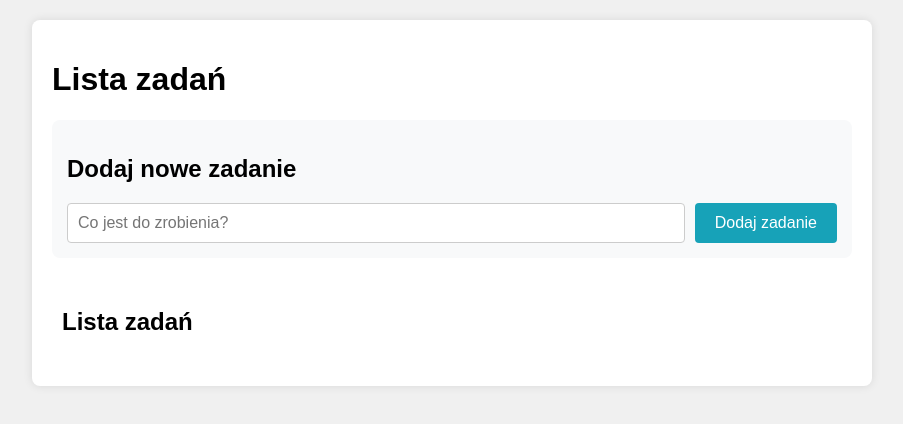
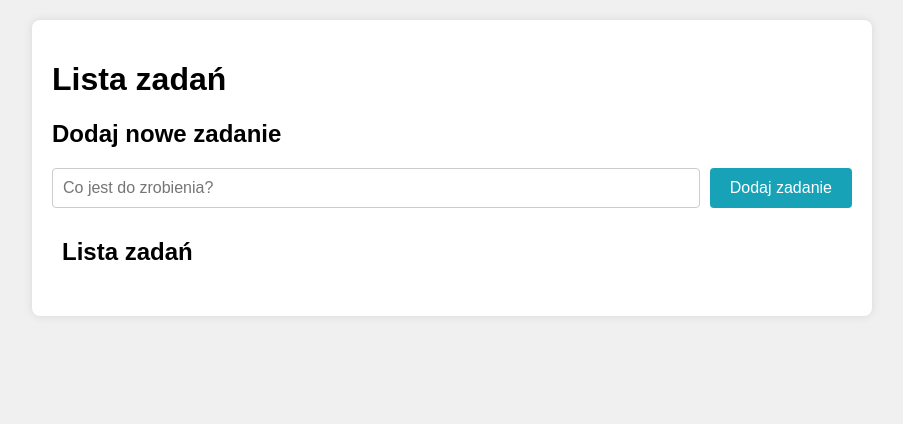
Before and after one commit to antonis04/TodoList, a plain HTML site: page index.html in a window 1280 px wide. Shown: the whole page, without its empty margins (188-1091 px from the left). Drawn offline with Linux system fonts and the light colour scheme.

Commit message:
skrocony css

```diff
--- a/style.css
+++ b/style.css
@@ -15,17 +15,14 @@
   border-radius: 8px;
 }
 
-.title,
-.task-form__title,
+
 .task-list__title {
   text-align: left;
 }
 
-.task-form {
-  background-color: #f8f9fa;
-  padding: 15px;
-  border-radius: 8px;
-  margin-bottom: 20px;
+.task-form__form {
+  display: flex;
+  gap: 10px;
 }
 
 .task-form__form {
@@ -59,7 +56,6 @@
 
 .task-list {
   padding: 10px;
-  background-color: #fff;
 }
 
 .task-list__items {
@@ -99,7 +95,7 @@
   color: darkred;
 }
 
-/* Przekreślanie ukończonego zadania */
+
 .task-item--completed .task-item__content {
   text-decoration: line-through;
 }
```
